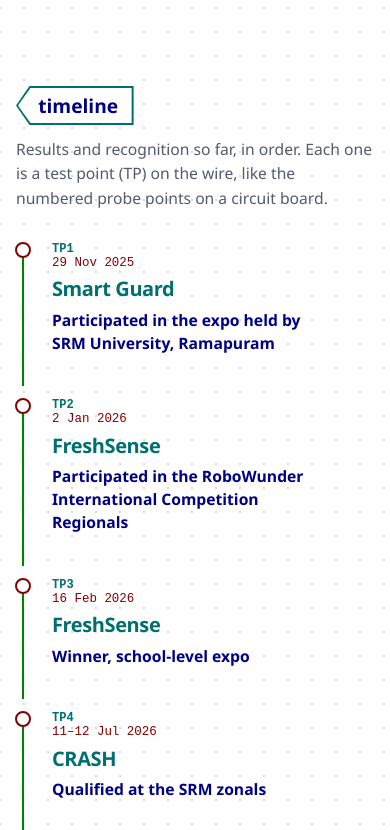
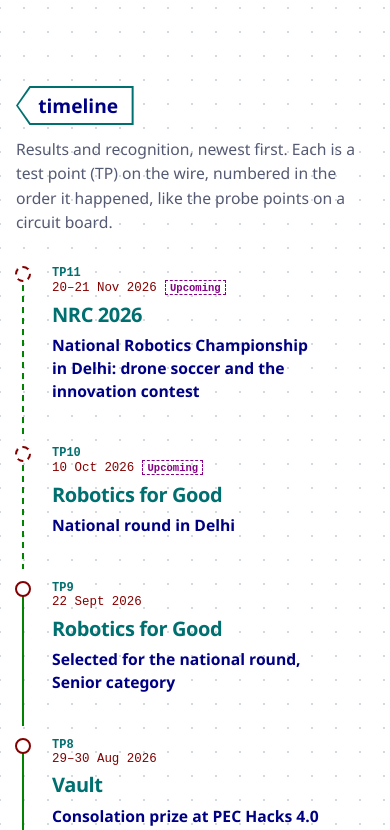
Before and after one commit to abivan100-stack/abivan-portfolio, a React (Vite) app: page / in a window 390 px wide. Shown: the part 1000-1830 px from the top of the page. Built offline with nearby package versions, Linux system fonts and the light colour scheme; a web font is replaced by a local one.

Commit message:
Order the timeline newest first so upcoming rounds lead

```diff
--- a/src/App.css
+++ b/src/App.css
@@ -276,10 +276,9 @@
 .tp-when { display: flex; flex-wrap: wrap; align-items: baseline; gap: .2rem .5rem; }
 .tp time { color: var(--maroon); font-family: var(--mono); font-size: .78rem; }
 
-/* Upcoming results: dashed test point and dashed wire into it, plus a tag, until the date arrives */
+/* Upcoming results: dashed test point and a dashed wire back to the present, plus a tag, until the date arrives */
 .upcoming-tag { display: inline-block; padding: .05em .4em; border: 1px dashed var(--magenta); color: var(--magenta); font-family: var(--mono); font-size: .66rem; font-weight: 600; }
 .tp.is-upcoming .tp-mark { border-style: dashed; }
-.tp:has(+ .is-upcoming)::before,
 .tp.is-upcoming::before { background: repeating-linear-gradient(90deg, var(--green) 0 6px, transparent 6px 11px); }
 .tp-project { display: inline-block; margin-top: .35rem; color: var(--teal); font-family: var(--text); font-size: 1.25rem; font-weight: 650; letter-spacing: -.02em; text-decoration: underline 2px transparent; text-underline-offset: 5px; transition: text-decoration-color 160ms ease; }
 a.tp-project:hover { text-decoration-color: currentColor; }
@@ -508,7 +507,6 @@
   .tp-wire { grid-template-columns: minmax(0, 1fr); margin-top: 32px; padding-left: 36px; }
   .tp::before { top: 8px; right: auto; bottom: calc(0px - var(--tp-gap)); left: -30px; width: 2px; height: auto; margin: 0; }
   .tp:last-child::before { bottom: 0; }
-  .tp:has(+ .is-upcoming)::before,
   .tp.is-upcoming::before { background: repeating-linear-gradient(180deg, var(--green) 0 6px, transparent 6px 11px); }
   .tp { padding-top: 0; }
   .tp-ref { position: static; display: block; }
--- a/src/App.tsx
+++ b/src/App.tsx
@@ -139,12 +139,13 @@
       <section className="timeline section" id="timeline" aria-labelledby="timeline-title" data-power-up>
         <div className="timeline-head">
           <NetLabel id="timeline-title">timeline</NetLabel>
-          <p>Results and recognition so far, in order. Each one is a test point (TP) on the wire, like the numbered probe points on a circuit board.</p>
+          <p>Results and recognition, newest first. Each is a test point (TP) on the wire, numbered in the order it happened, like the probe points on a circuit board.</p>
         </div>
+        {/* TP numbers count in date order, so a result keeps its number as newer ones are added in front */}
         <ol className="tp-wire">
           {milestones.map((milestone, index) => (
             <li className={isUpcoming(milestone.dates) ? 'tp is-upcoming' : 'tp'} key={`${milestone.slug ?? milestone.title}-${milestone.dates[0]}`} style={{ '--n': index } as CSSProperties}>
-              <span className="tp-ref" aria-hidden="true" title={`Test point ${index + 1}`}>TP{index + 1}</span>
+              <span className="tp-ref" aria-hidden="true">TP{milestones.length - index}</span>
               <span className="tp-mark" aria-hidden="true" />
               <div className="tp-when">
                 <time dateTime={milestone.dates[0]}>{formatDateRange(milestone.dates)}</time>
--- a/src/lib/portfolio.ts
+++ b/src/lib/portfolio.ts
@@ -40,8 +40,8 @@
 export const projectHref = (slug: string, onHome: boolean) =>
   onHome && FEATURED_SLUGS.has(slug.toLowerCase()) ? `#${projectAnchor(slug)}` : `${PROJECTS_URL}#${projectAnchor(slug)}`
 
-// Every result across all projects, plus events not tied to a project (events.json), oldest first,
-// for the timeline. A project milestone links to its sheet; an event has no slug and no link.
+// Every result across all projects, plus events not tied to a project (events.json), newest first,
+// for the timeline, so upcoming events and the latest results lead. A project milestone links to its sheet; an event has no slug and no link.
 export const milestones: (Recognition & { slug: string | null; title: string })[] = [
   ...projects.flatMap((project) => (project.recognitions as Recognition[]).map((recognition) => ({
     ...recognition,
@@ -49,7 +49,7 @@
     title: project.name.split(/\s+--\s+/, 1)[0],
   }))),
   ...events.map((event) => ({ ...event, slug: null })),
-].sort((a, b) => a.dates[0].localeCompare(b.dates[0]))
+].sort((a, b) => b.dates[0].localeCompare(a.dates[0]))
 
 // The toolkit (bill of materials): each part links to the projects that use it. Qty is the number of
 // those projects, so it stays right as projects are added; unknown slugs are skipped rather than
```
